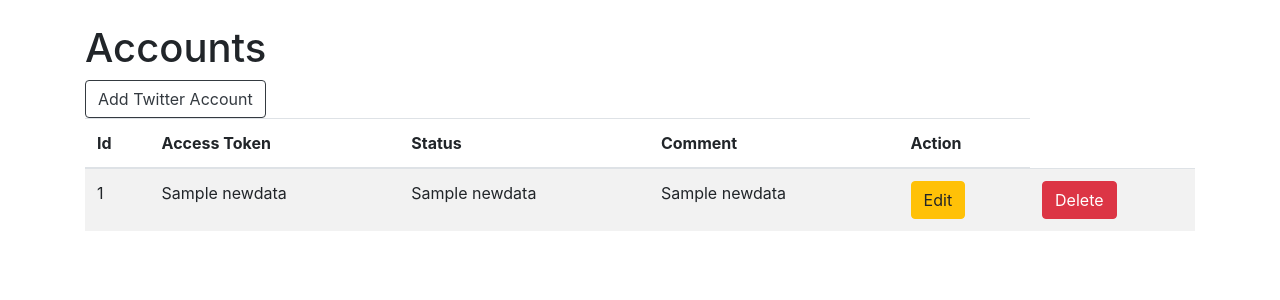
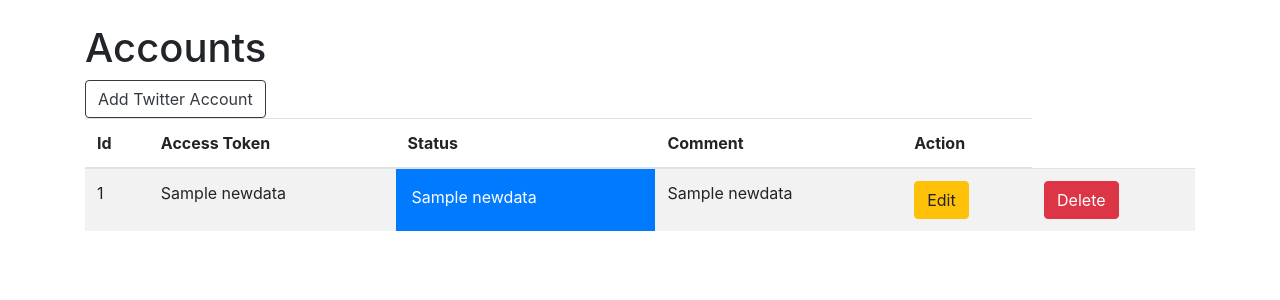
Before and after one commit to kwamena98/webhook, a Flask app: page /dashboard in a window 1280 px wide. Shown: the part 56-356 px from the top of the page. Run offline with Flask 2, Linux system fonts and the light colour scheme; a database or web service that is not in the repository returns one stand-in record (values such as "Sample title"); some libraries are stand-ins or nearby versions.

Commit message:
Update dashboard.html

```diff
--- a/templates/dashboard.html
+++ b/templates/dashboard.html
@@ -75,10 +75,14 @@
             <tbody>
             </tr>
             <tr>
+
                 {% for row in req %}
+
                 <td>{{row[0]}} </td>
                 <td>{{row[1]}}</td>
-                <td>{{row[4]}}</td>
+
+                <td class="p-3 mb-2 bg-primary text-white">{{row[4]}}</td>
+
                 <td>{{row[3]}}</td>
                 <td>
                     <a href="/edit/{{row.0}}" class="btn btn-warning btn-xs" data-toggle="modal" data-target="#modaledit{{row.0}}">Edit</a>
```
